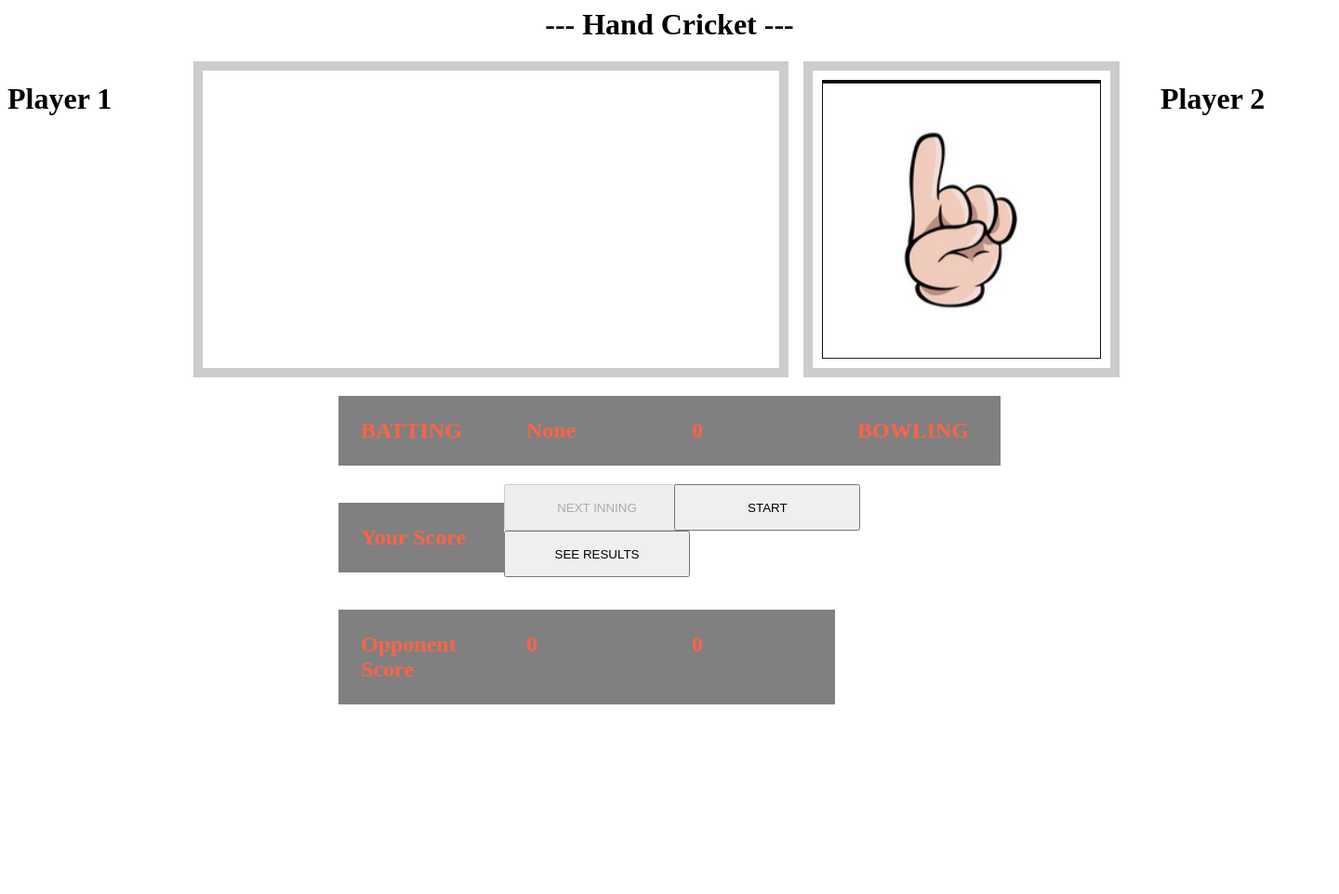
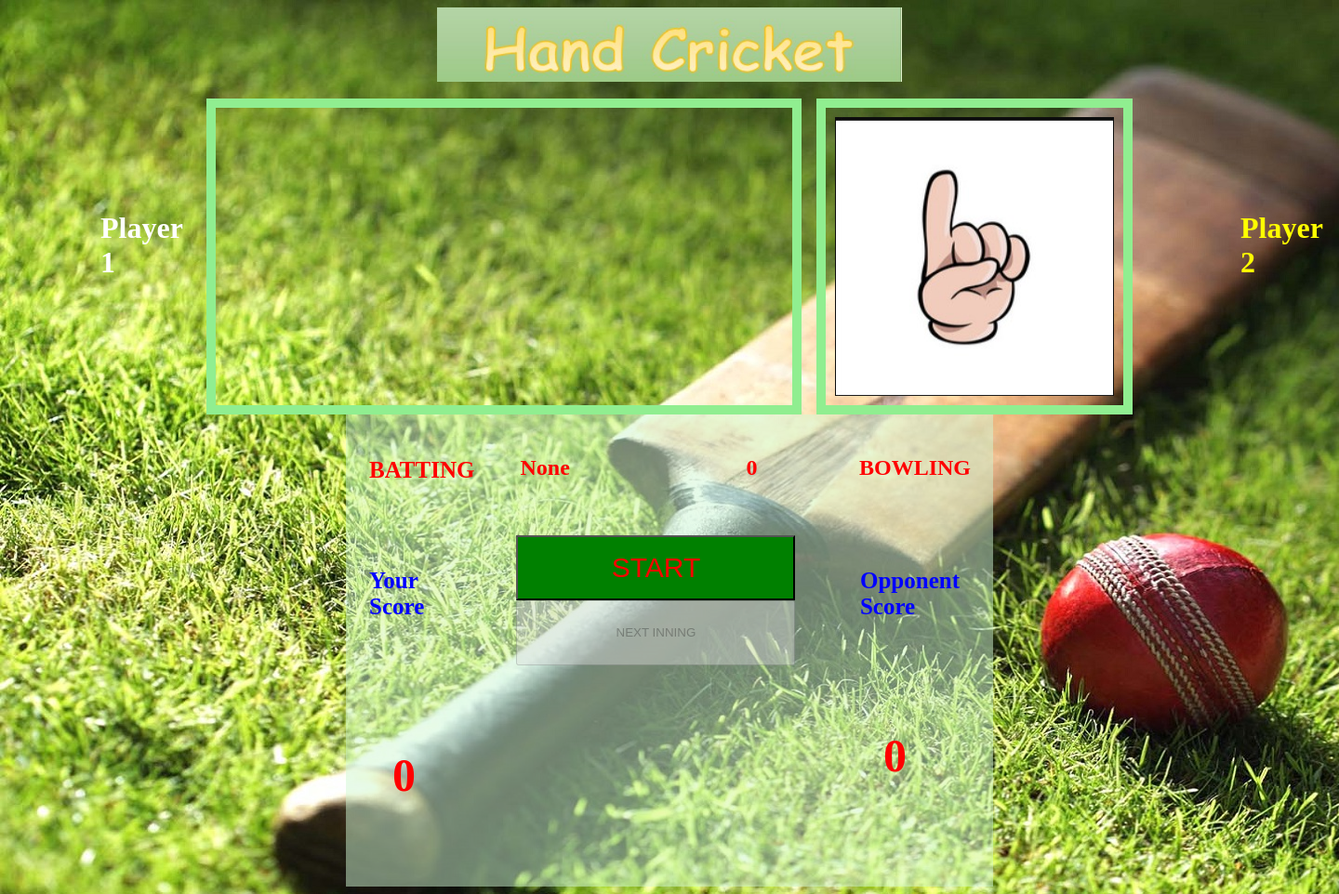
Before and after one commit to anshumyname/Hand-Cricket, a Flask app: page / in a window 1440 px wide. Shown: the whole page at 93% size. Before the commit the page ends 758 px from the top, so only its background shows below. Run offline with Flask 2, Linux system fonts and the light colour scheme.

Commit message:
design_done

```diff
--- a/templates/index.html
+++ b/templates/index.html
@@ -15,71 +15,89 @@
 
     canvas {
         position: absolute;
-        top: 0;
-        left: 0;
         z-index: 1
     }
 
     .row1 {
         display: grid;
+
+        grid-column-gap: 1em;
         grid-template-columns: 1fr 2fr 1fr;
     }
     .container{
         display: grid;
-        grid-template-columns: 1fr 2fr 2fr 1fr;
+        grid-template-columns: 1fr 1fr 1fr 1fr;
         grid-column-gap:1em;
 
     }
     .container  img, video{
-        border: 10px #ccc solid ;
+        border: 10px lightgreen solid ;
         padding: 10px;
 
     }
-
     .currentscore {
         display: grid;
-        /* grid-auto-rows: 2; */
-        border: 10px;
-
-        grid-template-columns: 1fr 1fr 1fr 1fr;
-        /* grid-template-rows: 50% 50%; */
+        grid-template-columns: 1fr 1fr 1fr 1fr 1fr;
+        background-color: rgb(210, 247, 211,0.5);
+        /* background-opacity: 50%; */
     }
 
     .currentscore h2{
-        background: grey;
+        /* background: whitesmoke; */
         border: red;
+        border: 10px black sold;
         padding:1em;
 
     }
 
+    .tscore {
+        display: grid;
+        grid-template: 1fr;
+        grid-row-gap: 0em;
+    }
     #score-title, #score,#total-title,#total{
         /* justify-content: cente; */
-        color: tomato;
+        color: red
         /* margin-left: 350px; */
     }
     #mscore-title, #mscore, #mtotal-title, #mtotal{
         /* justify-content: center; */
-        color: tomato;
+        color: red;
         /* margin-left: 500px; */
     }
+    #preds {
+        background-color: green;
+        color:red;
+        font-size: 30px;
+        font-family:sans-serif;
+    }
+    .play-buttons {
+        padding-left: 20px;
+        padding-top: 10px;
+        padding-right: 50px;
 
-    .play-buttons {
-        /* order: 3; */
-        columns: 3;
-        grid-column: 2/5;
+
+        grid-row:2;
+        grid-column: 2/4;
+        grid-row-gap: 1em;
 
     }
+
     .play-buttons button{
-        height: 50px;
-        width: 200px;
+        height: 70px;
+        width: 300px;
+    }
+    body {
+        background-image: url('../static/background.jpg');
     }
 </style>
 
 <body>
-    <center><h1>--- Hand Cricket ---</h1></center>
 
+    <center><img src="/static/name.jpg" width="500" height="80"></center>
+    <br>
     <div class="container">
-        <h1>Player 1</h1>
+        <div style="padding-top:100px; padding-left: 100px; color: white;"><h1>Player 1</h1></div>
         <div class="div1">
             <video id="myVideo" height=300  autoplay></video>
         </div>
@@ -88,7 +106,7 @@
             <img id='image' src="/static/1.jpg" width="300" height="300" >
                                    <!-- url_for('static',filename='3.jpg') -->
         </div>
-        <h1>Player 2</h1>
+        <div style="padding-top:100px; padding-left: 100px; color: yellow;" ><h1>Player 2</h1></div>
     </div>
     <script src="/static/local.js"></script>
     <script id="objDetect" src="/static/objDetect.js" data-source="myVideo" data-mirror="true" data-uploadWidth="1280"
@@ -98,19 +116,28 @@
     <div class="row1">
     <div></div>
     <div class="currentscore">
-        <h2 id="score-title">BATTING</h2>
+
+        <h2 id="score-title" style="color: red; font-weight:bolder; font-size: 25px;">BATTING </h2>
         <h2 id="score">None</h2>
+        <h2></h2>
         <h2 id="mscore">0</h2>
         <h2 id="mscore-title">BOWLING </h2>
-        <h2 id="total-title">Your Score </h2>
+
+        <div class="tscore">
+            <h2 id="total-title" style="color: blue; font-weight: bolder; font-size: 25px;">Your Score</h2>
+            <h2 id="total" style="font-size: 50px;">0</h2>
+        </div>
         <div class="play-buttons">
+            <button type="button" id="preds" onclick="play()">START </button>
             <button type="button" id="next" disabled="true" onclick="play()">NEXT INNING </button>
-            <button type="button"  id="results" onclick="results()">SEE RESULTS</button>
-            <button type="submit" id="preds" onclick="play()">START </button>
+            <!-- <button type="button"  id="results" onclick="results()">SEE RESULTS</button> -->
+
         </div>
-        <h2 id="mtotal-title">Opponent Score </h2>
-        <h2 id="total">0</h2>
-        <h2 id="mtotal">0</h2>
+        <div></div>
+        <div>
+            <h2 id="mtotal-title" style="color: blue; font-weight: bolder; font-size: 25px;">Opponent Score </h2>
+            <h2 id="mtotal" style="font-size: 50px;">0</h2>
+        </div>
     </div>
     <div></div>
 </div>
```
Also changed, not shown: static/background.jpg (added), static/name.jpg (added).
